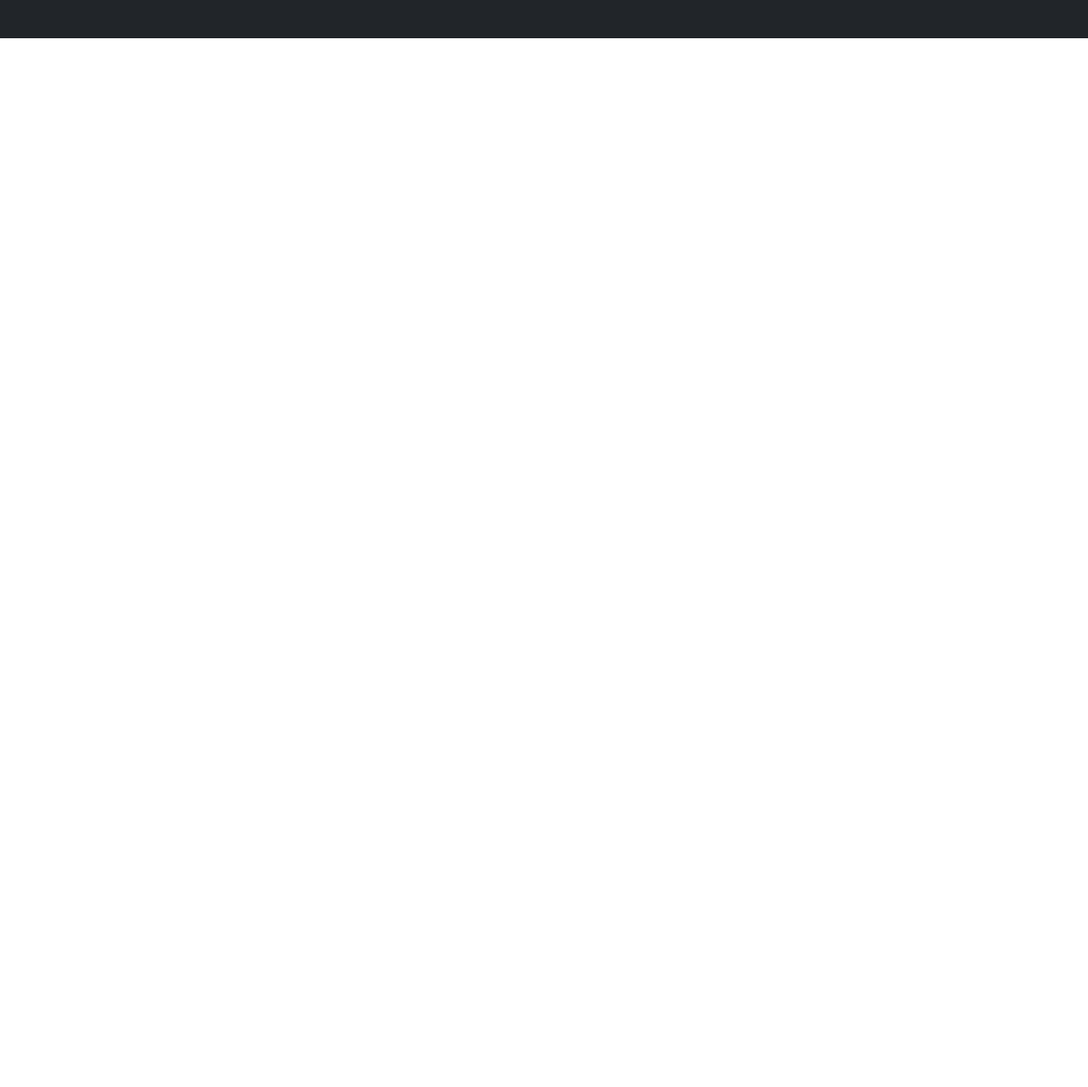
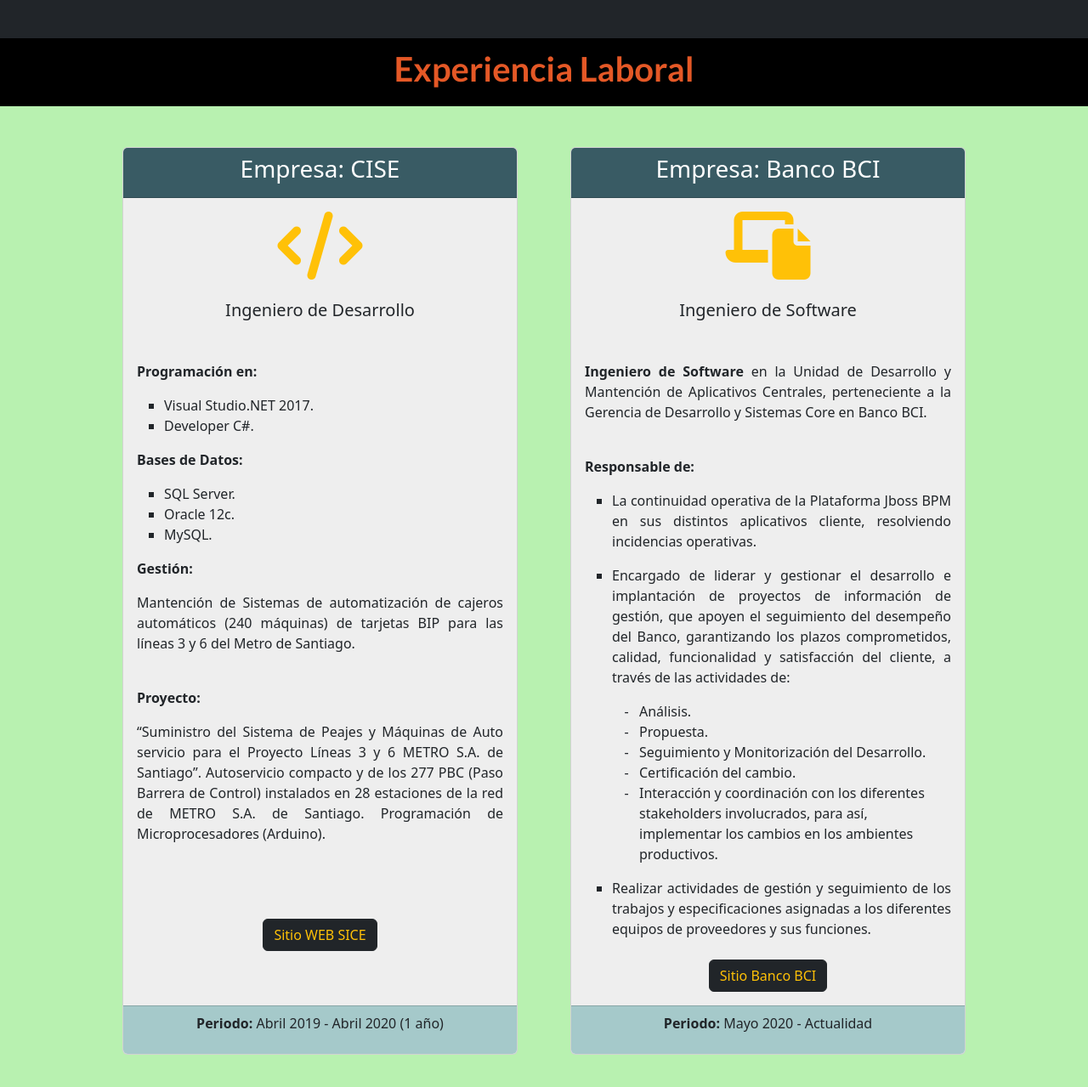
Before and after one commit to nanamood/danpazv.github.io, a plain HTML site: page index.html in a window 1280 px wide. Shown: the part 1725-3004 px from the top of the page at 85% size. Before the commit the page ends 1770 px from the top, so only its background shows below. Drawn offline with nearby package versions, Linux system fonts and the light colour scheme.

Commit message:
Commit 6: Se crea Curriculum con Cards.

```diff
--- a/index.html
+++ b/index.html
@@ -160,6 +160,85 @@
       </div>
     </div>
   </section>
+   <!-- Curriculum -->
+   <section>
+    <div class="caja bg-black text-light d-flex justify-content-center align-items-center col-12">
+      <h1>Experiencia Laboral</h1>
+    </div>
+    <div class="container-fluid contieneCards py-5">
+      <div class="container">
+        <div class="d-flex justify-content-evenly">
+          <!-- Card 1 -->
+          <div class="card text-center col-5 ">
+            <div class="card-header cajaTituloCard text-white">
+              <h3>Empresa: CISE</h3>
+            </div>
+            <div class="card-body contenidoCard">
+              <i class="text-warning fa-solid fa-code fa-5x"></i>
+              <h5 class="card-title mb-5 mt-4">Ingeniero de Desarrollo</h5>
+              <p class="card-text">
+                <p class="text-start"><b>Programación en:</b></p>
+                <ul type="square" class="text-start">
+                  <li>Visual Studio.NET 2017. </li>
+                  <li>Developer C#. </li>
+                </ul>
+                <p class="text-start"><b>Bases de Datos:</b></p>
+                <ul type="square" class="text-start">
+                  <li>SQL Server. </li>
+                  <li>Oracle 12c. </li>
+                  <li>MySQL. </li>
+                </ul>
+                <p class="text-start"><b>Gestión:</b></p>
+                <p class="textJust"> Mantención de Sistemas de automatización de cajeros automáticos (240 máquinas) de tarjetas BIP para las líneas 3 y 6 del Metro de Santiago.</p> <br>
+                <p class="text-start"><b>Proyecto:</b></p>
+                <p class="textJust pb-4">“Suministro del Sistema de Peajes y Máquinas de Auto servicio para el Proyecto Líneas 3 y 6 METRO S.A. de Santiago”.
+                Autoservicio compacto y de los 277 PBC (Paso Barrera de Control) instalados en 28 estaciones de la red de METRO S.A. de Santiago.
+                Programación de Microprocesadores (Arduino).</p>
+              </p>
+              <a href="https://www.sice.com/" target="_blank" class="btn btn-dark text-warning mt-5">Sitio WEB SICE</a>
+            </div>
+            <div class="card-footer text-muted footerCard">
+              <p class="text-dark"><b>Periodo:</b> Abril 2019 - Abril 2020 (1 año)</p>
+            </div>
+          </div>
+          <!-- Card 2 -->
+          <div class="card text-center col-5">
+            <div class="card-header cajaTituloCard text-white">
+              <h3>Empresa: Banco BCI</h3>
+            </div>
+            <div class="card-body contenidoCard">
+              <i class="text-warning fa-solid fa-laptop-file fa-5x"></i>
+              <h5 class="card-title mb-5 mt-4">Ingeniero de Software</h5>
+              <p class="card-text textJust"><b>Ingeniero de Software</b> en la Unidad de Desarrollo y Mantención de Aplicativos Centrales, perteneciente a la Gerencia de Desarrollo y Sistemas Core en Banco BCI.
+              </p>
+              <br>
+              <p class="text-start"><b>Responsable de:</b></p>
+                <ul type="square" class="text-start">
+                  <li><p class="textJust"> La continuidad operativa de la Plataforma Jboss BPM en sus distintos aplicativos cliente, resolviendo incidencias operativas.</p></li>
+                  <li><p class="textJust"> Encargado de liderar y gestionar el desarrollo e implantación de proyectos de información de gestión, que apoyen el seguimiento del desempeño del Banco, garantizando los plazos comprometidos, calidad, funcionalidad y satisfacción del cliente, a través de las actividades de: </p>
+                  <div class="subLista pb-3">
+                    <ul>
+                      <li>Análisis.</li>
+                      <li>Propuesta.</li>
+                      <li>Seguimiento y Monitorización del Desarrollo.</li>
+                      <li>Certificación del cambio.</li>
+                      <li>Interacción y coordinación con los diferentes stakeholders involucrados, para así, implementar los cambios en los ambientes productivos.</li>
+                    </ul>
+                  </div>
+                  </li>
+                  <li><p class="textJust pb-2"> Realizar actividades de gestión y seguimiento de los trabajos y especificaciones asignadas a los diferentes equipos de proveedores y sus funciones.</p></li>
+                </ul>
+
+              <a href="https://trabajaenbci.cl/" target="_blank" class="btn btn-dark text-warning mt-0">Sitio Banco BCI</a>
+            </div>
+            <div class="card-footer footerCard">
+              <p class="text-dark"><b>Periodo:</b> Mayo 2020 - Actualidad</p>
+            </div>
+          </div>
+        </div>
+      </div>
+    </div>
+  </section>
 
     <!-- JavaScript Bundle with Popper -->
   <script src="https://cdn.jsdelivr.net/npm/bootstrap@5.2.0/dist/js/bootstrap.bundle.min.js" integrity="sha384-A3rJD856KowSb7dwlZdYEkO39Gagi7vIsF0jrRAoQmDKKtQBHUuLZ9AsSv4jD4Xa" crossorigin="anonymous"></script>
```
